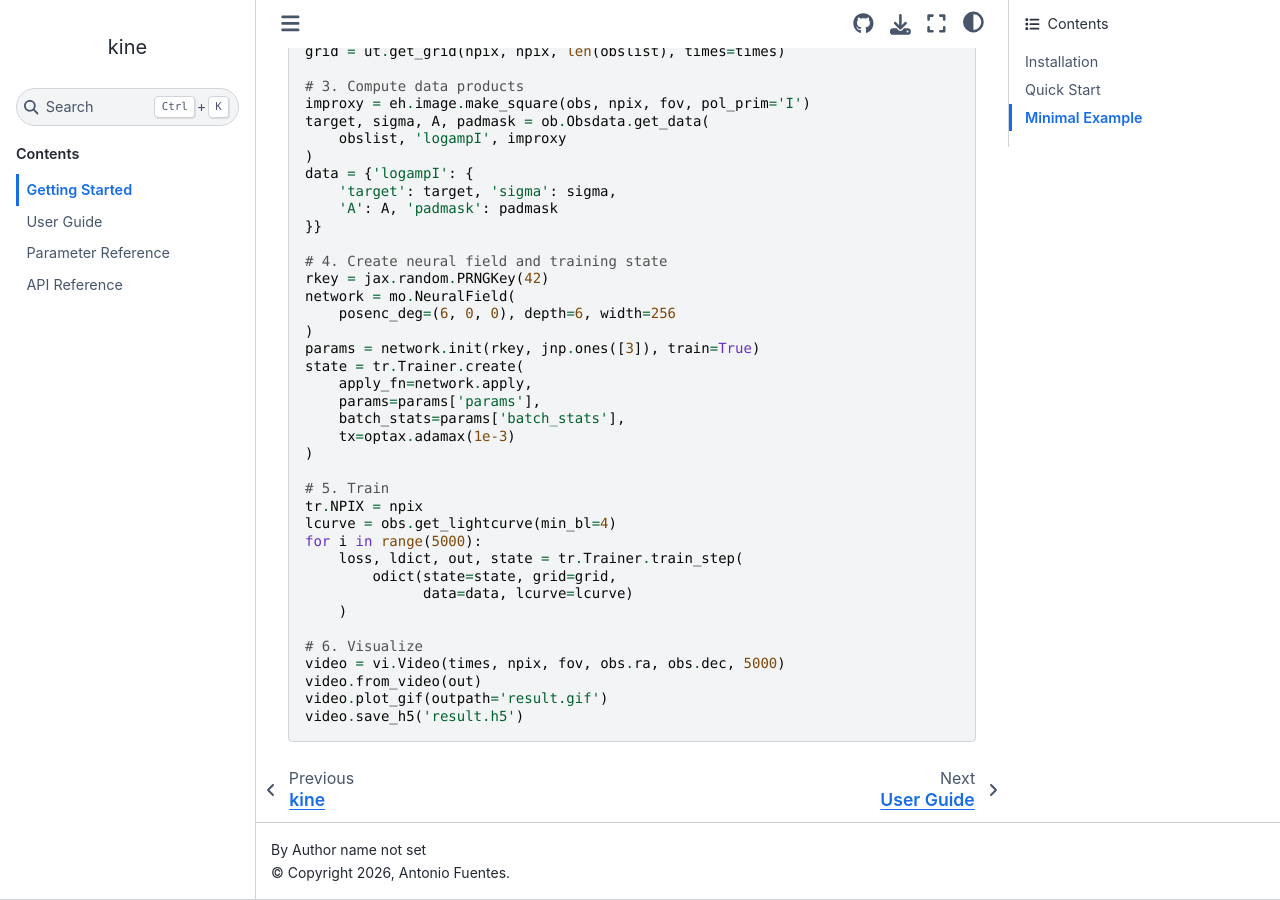
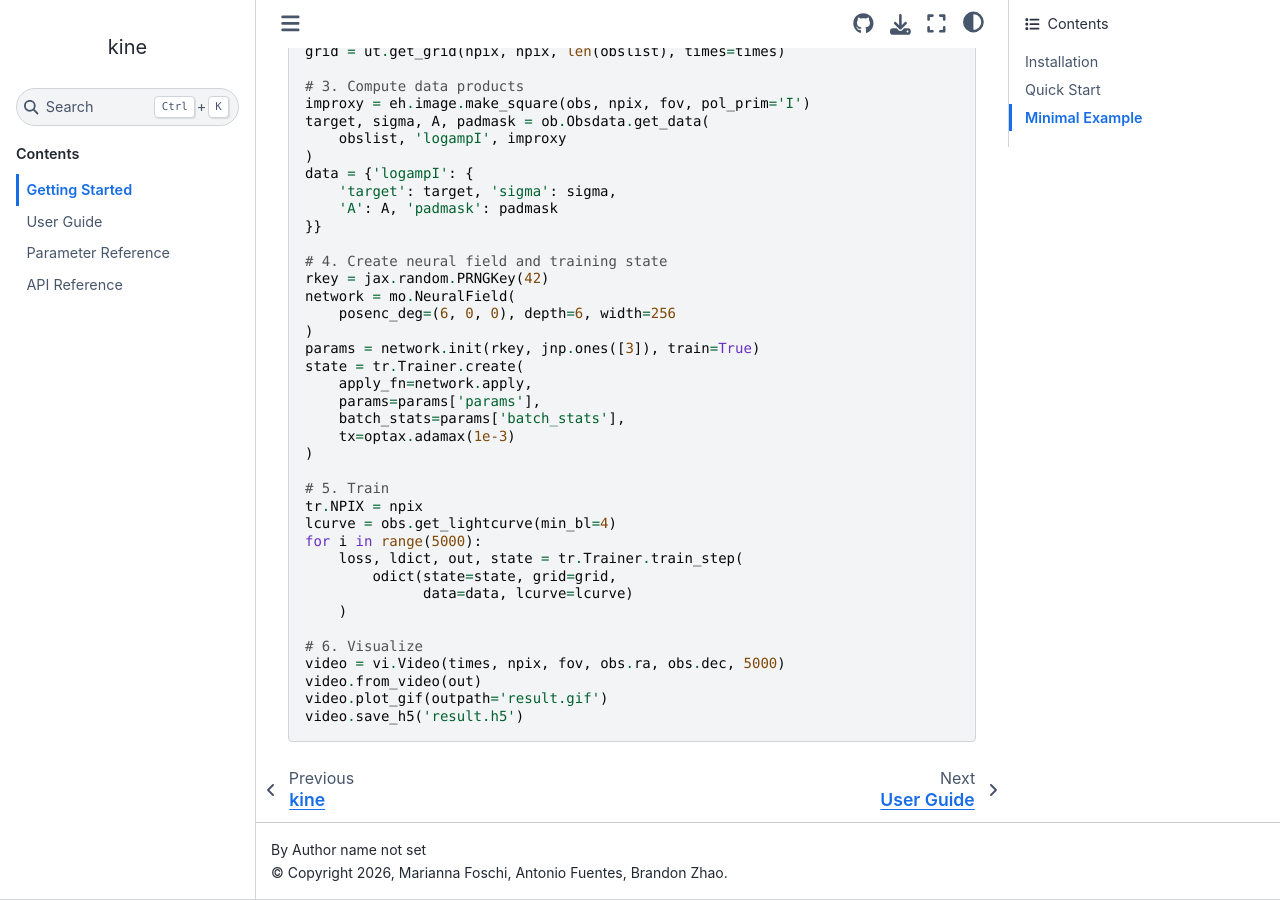
Before and after one commit to mariannafoschi/kine, a Sphinx documentation site: the page built from docs/getting_started.rst, in a window 1280 px wide and 900 px high, scrolled down 2064 px. Built offline with Sphinx 7.4.7 and the Sphinx Book theme 1.1.4, drawn with Linux system fonts in a browser that asks for light colours.

Commit message:
Modify copyright and repository details in conf.py
Updated copyright information and repository URL.

```diff
--- a/docs/conf.py
+++ b/docs/conf.py
@@ -1,7 +1,7 @@
 # Configuration file for the Sphinx documentation builder.
 
 project = 'kine'
-copyright = '2026, Antonio Fuentes'
+copyright = '2026, Marianna Foschi, Antonio Fuentes, Brandon Zhao'
 # author = 'Antonio Fuentes et al.'
 
 release =  "0.0.1"
@@ -36,7 +36,7 @@
 # html_logo = "path/to/myimage.png"
 html_theme_options = {
     # "github_url": "https://github.com/aefezeta/kine",
-    "repository_url": "https://github.com/aefezeta/kine",
+    "repository_url": "https://github.com/mariannafoschi/kine",
     "use_repository_button": True,
 #    "use_source_button": True,
 }
```
